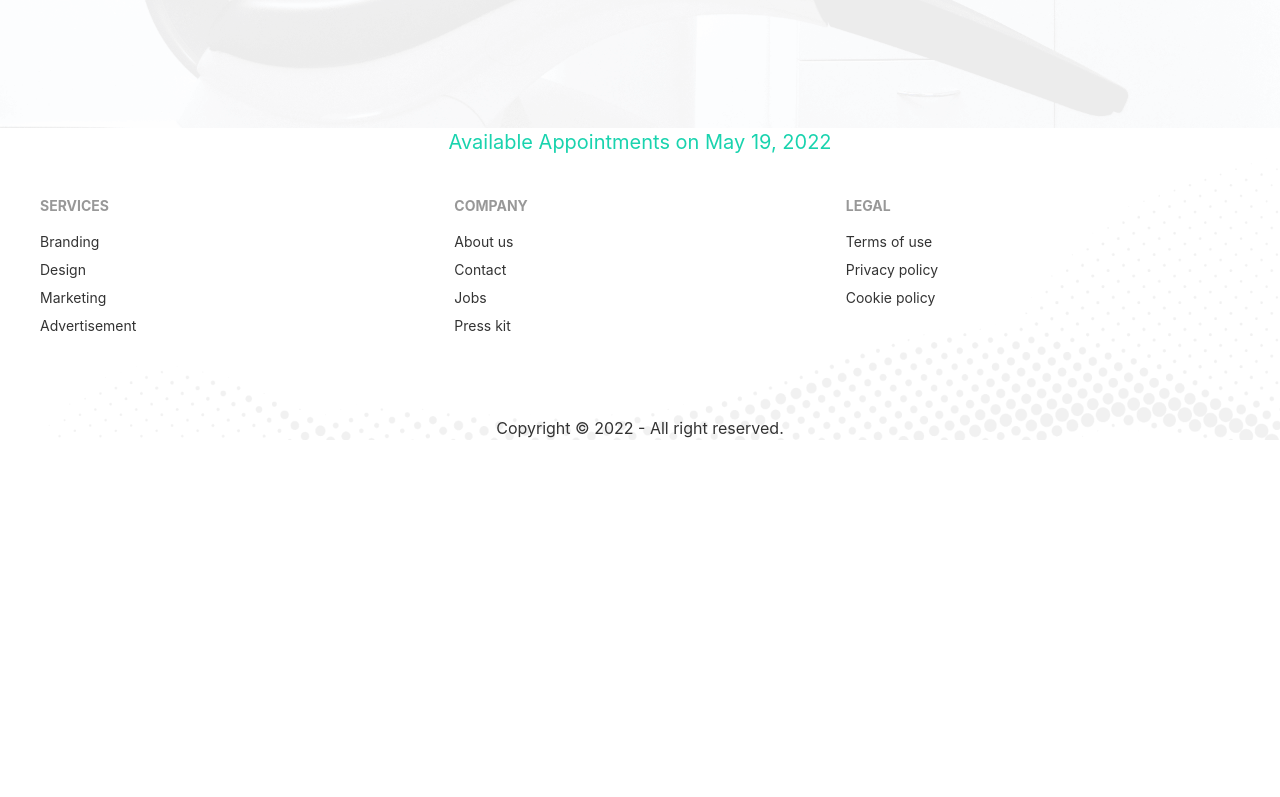
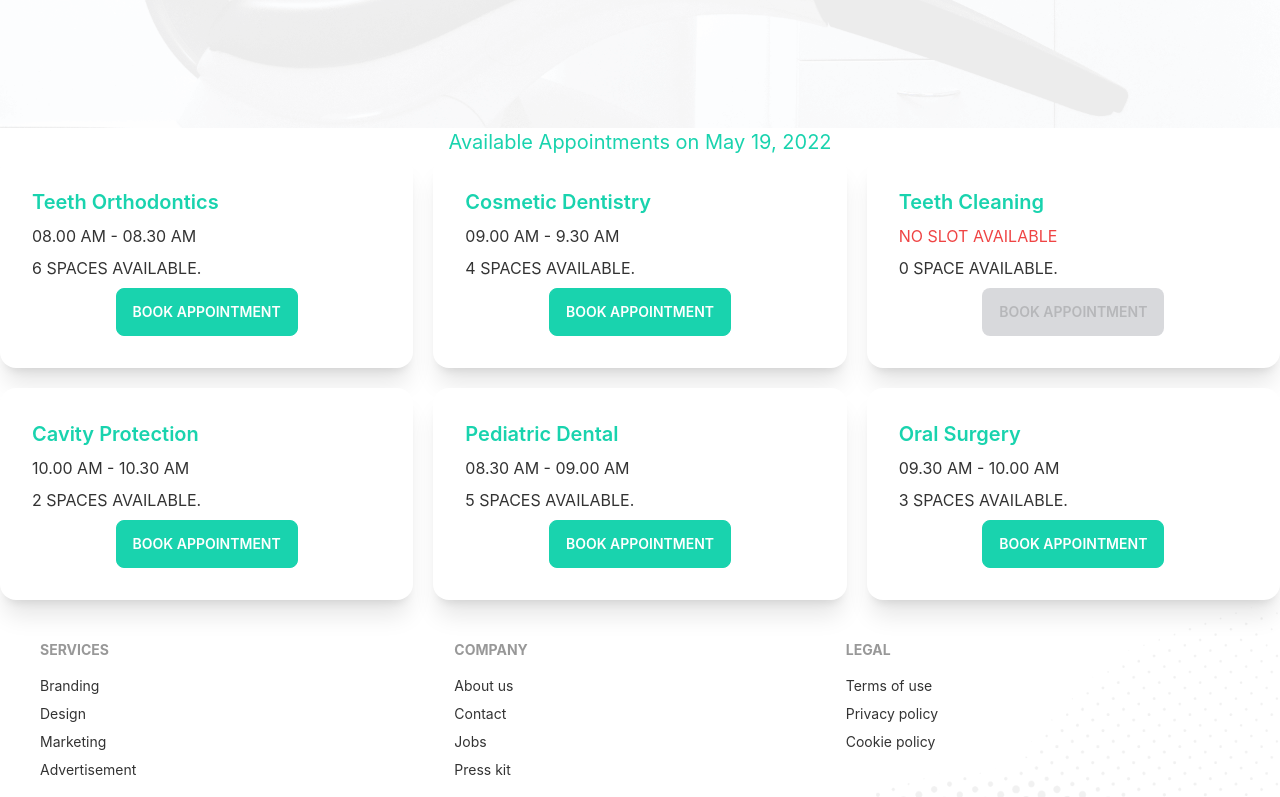
Before and after one commit to ArjunGhosh11/doctors-portal-client, a React (Create React App) app: page /appointment in a window 1280 px wide. Shown: the part 736-1533 px from the top of the page. Before the commit the page ends 1216 px from the top, so only its background shows below. Built offline with nearby package versions, Linux system fonts and the light colour scheme.

Commit message:
services added

```diff
--- a/src/Pages/Appointment/AvailableAppointments.js
+++ b/src/Pages/Appointment/AvailableAppointments.js
@@ -1,5 +1,6 @@
 import { format } from 'date-fns';
 import React, { useEffect, useState } from 'react';
+import Service from './Service';
 
 const AvailableAppointments = ({ date }) => {
     const [services, setServices] = useState([]);
@@ -12,6 +13,14 @@
     return (
         <div>
             <h4 className='text-xl text-secondary text-center'>Available Appointments on {format(date, 'PP')}</h4>
+            <div className='grid grid-cols-1 md:grid-cols-2 lg:grid-cols-3 gap-5'>
+                {
+                    services.map(service => <Service
+                        key={service._id}
+                        service={service}
+                    ></Service>)
+                }
+            </div>
         </div>
     );
 };
--- /dev/null
+++ b/src/Pages/Appointment/Service.js
@@ -0,0 +1,25 @@
+import React from 'react';
+
+const Service = ({ service }) => {
+    const { name, slots } = service;
+    return (
+        <div class="card lg:max-w-lg bg-base-100 shadow-xl">
+            <div class="card-body">
+                <h2 class="card-title text-secondary">{name}</h2>
+                <p className='uppercase'>
+                    {
+                        slots.length > 0
+                            ? <span>{slots[0]}</span>
+                            : <span className='text-red-500'>No Slot Available</span>
+                    }
+                </p>
+                <p className='uppercase'>{slots.length} {slots.length > 1 ? 'spaces' : 'space'} available.</p>
+                <div class="card-actions justify-center">
+                    <button disabled={slots.length === 0} class="btn btn-secondary text-white">Book Appointment</button>
+                </div>
+            </div>
+        </div>
+    );
+};
+
+export default Service;
```
